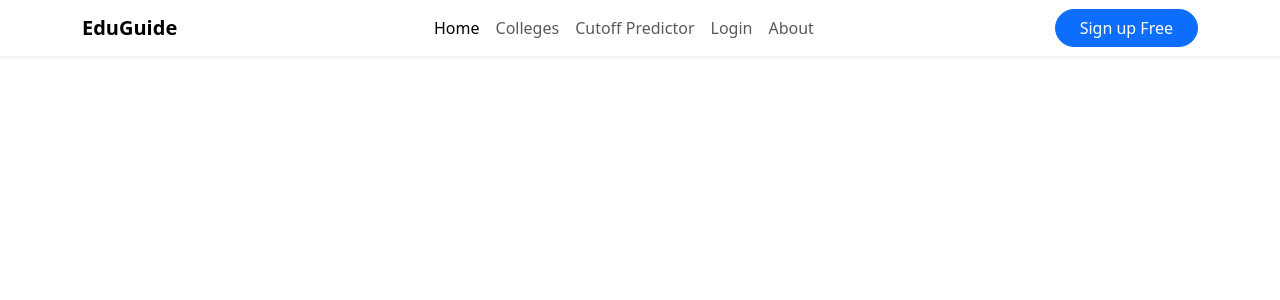
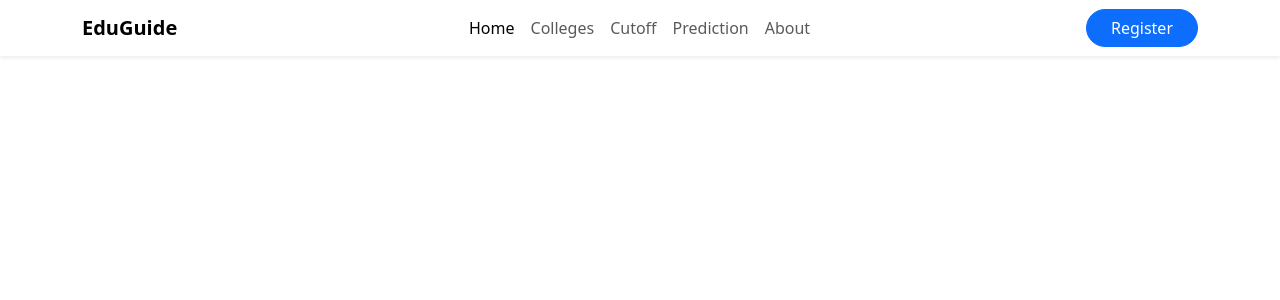
Before and after one commit to RiyaAhire/Eduguide, a Django app: page / in a window 1280 px wide. Shown: the top 300 px of the page. Run offline with Django 5.2, Linux system fonts and the light colour scheme.

Commit message:
Made changes

```diff
--- a/users/templates/journal/index.html
+++ b/users/templates/journal/index.html
@@ -34,11 +34,11 @@
                 </li>
 
                 <li class="nav-item">
-                    <a class="nav-link" href="#">Cutoff Predictor</a>
+                    <a class="nav-link" href="#">Cutoff</a>
                 </li>
 
                 <li class="nav-item">
-                    <a class="nav-link" href="#">Login</a>
+                    <a class="nav-link" href="#">Prediction</a>
                 </li>
 
                 <li class="nav-item">
@@ -50,7 +50,7 @@
         </div>
 
         <a href="#" class="btn btn-primary rounded-pill px-4">
-            Sign up Free
+            Register
         </a>
 
     </div>
```
